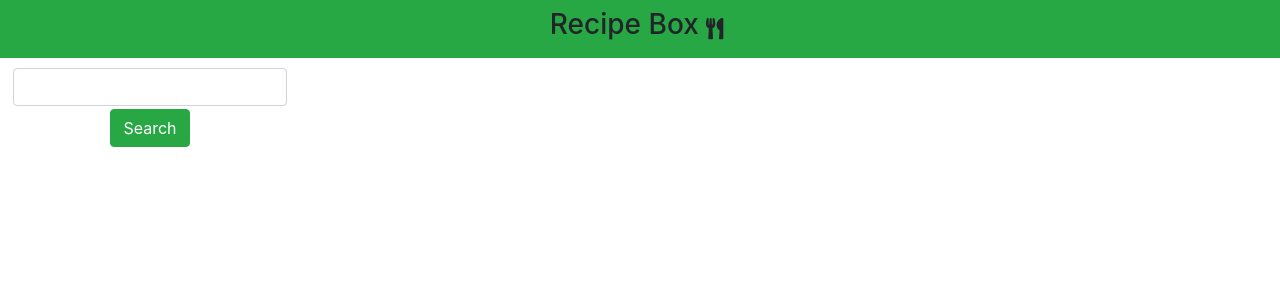
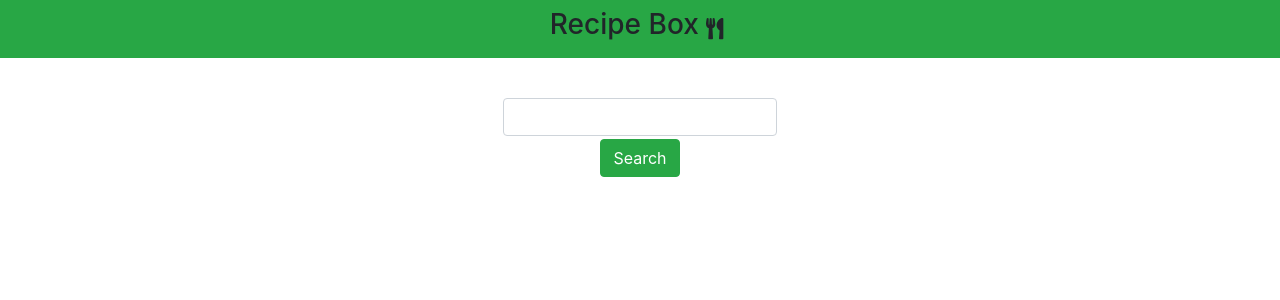
Before and after one commit to Daneika/recipe-box, a React (Create React App) app: page / in a window 1280 px wide. Shown: the top 300 px of the page. Built offline with nearby package versions, Linux system fonts and the light colour scheme.

Commit message:
Add functionality for reading form value

```diff
--- a/public/index.html
+++ b/public/index.html
@@ -2,19 +2,18 @@
 <html lang="en">
   <head>
     <meta charset="utf-8" />
-    <link rel="icon" href="%PUBLIC_URL%/favicon.ico" />
     <meta name="viewport" content="width=device-width, initial-scale=1" />
     <meta name="theme-color" content="#000000" />
     <meta
       name="description"
       content="Web site created using create-react-app"
     />
-    <link rel="apple-touch-icon" href="%PUBLIC_URL%/logo192.png" />
+
     <!--
       manifest.json provides metadata used when your web app is installed on a
       user's mobile device or desktop. See https://developers.google.com/web/fundamentals/web-app-manifest/
     -->
-    <link rel="manifest" href="%PUBLIC_URL%/manifest.json" />
+
     <!--
       Notice the use of %PUBLIC_URL% in the tags above.
       It will be replaced with the URL of the `public` folder during the build.
@@ -24,7 +23,7 @@
       work correctly both with client-side routing and a non-root public URL.
       Learn how to configure a non-root public URL by running `npm run build`.
     -->
-    <title>React App</title>
+    <title>Recipe Box</title>
   </head>
   <body>
     <noscript>You need to enable JavaScript to run this app.</noscript>
--- a/src/App.js
+++ b/src/App.js
@@ -1,18 +1,32 @@
 import React from "react";
 
 import "./App.css";
-
 
 import Header from "./components/header";
 import SearchForm from "./components/search-form";
 
 function App() {
+  const useStyles = {
+    body: {
+      display: "flex",
+      textAlign: "center",
+      justifyContent: "center",
+      margin: 40,
+    },
+  }
+    const getRecipe = (e) => {
+      const recipeName = e.target.elements.recipeName.value
+      e.preventDefault();
+console.log(recipeName);
+    }
+
   return (
     <div>
       <Header />
-      <SearchForm />
+      <div style={useStyles.body}>
+        <SearchForm getRecipe={getRecipe} />
+      </div>
     </div>
   );
 }
-
 export default App;
--- a/src/components/search-form/SearchForm.js
+++ b/src/components/search-form/SearchForm.js
@@ -1,28 +1,21 @@
 import React from "react";
 
+
+import Form from "react-bootstrap/Form";
 import Button from "react-bootstrap/Button";
-import Form from "react-bootstrap/Form";
 
-export default function SearchForm() {
+export default function SearchForm(props) {
   const useStyles = {
-    body: {
-      textAlign: "center",
-      padding: 10,
-      maxWidth: 300,
-    },
-    form: {
-      display: "inline-block",
-    },
     button: {
       margin: 3,
     },
   };
 
   return (
-    <div style={useStyles.body}>
-      <Form style={useStyles.form}>
-        <Form.Control type="text" />
-        <Button style={useStyles.button} variant="success">
+    <div>
+      <Form onSubmit={props.getRecipe}>
+        <Form.Control type="text" name="recipeName" />
+        <Button variant="success" type="submit" style={useStyles.button}>
           Search
         </Button>
       </Form>
```
Also changed, not shown: public/manifest.json (deleted), 1 other file (tests, documents, lock files or other folders).
